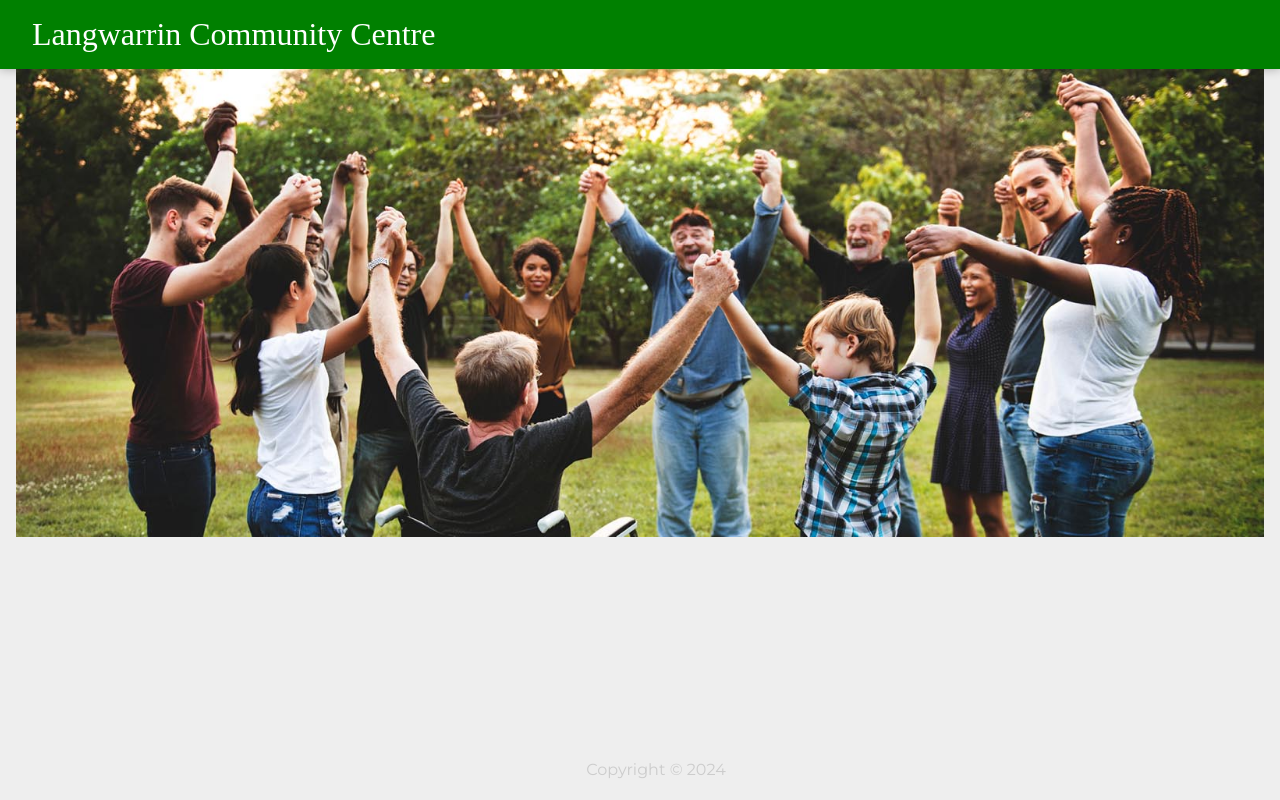
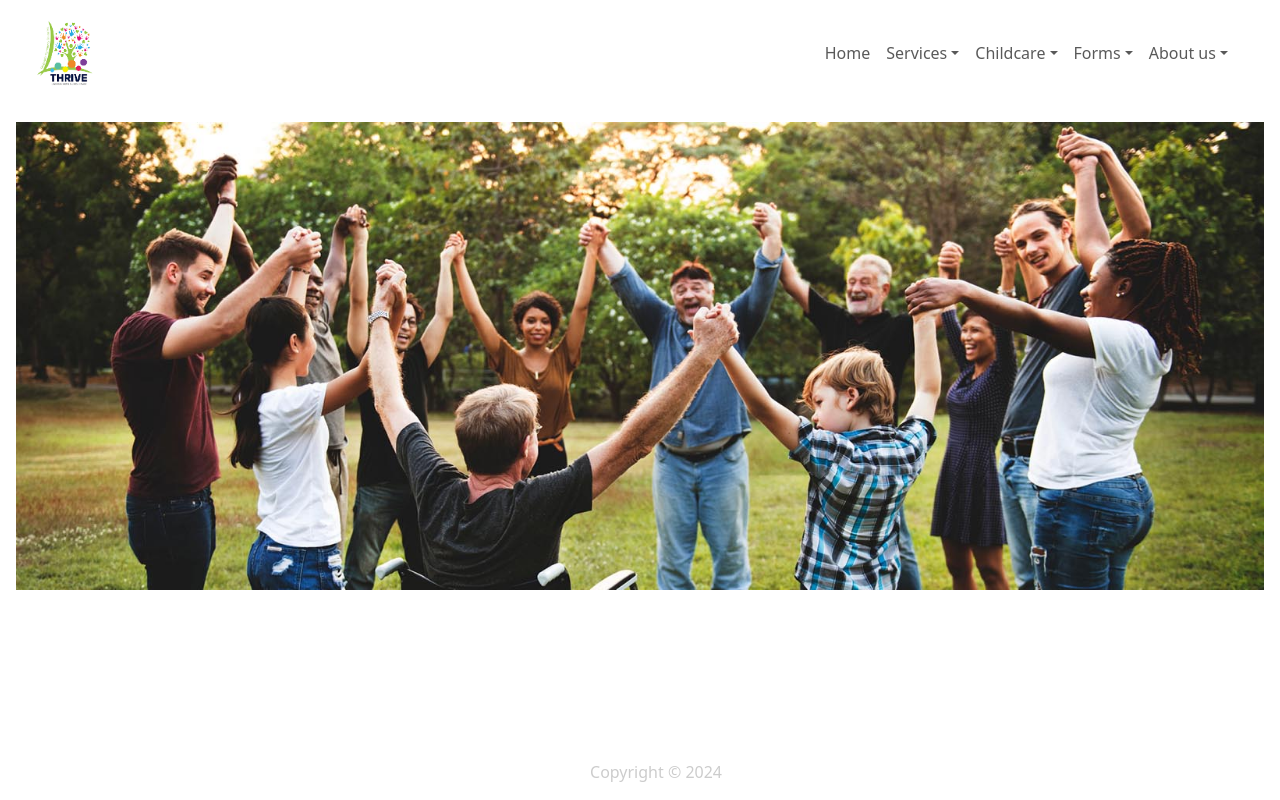
Before and after one commit to andywelly/LangwarrinCC-Website, a React (Vite) app in the folder Langwarrin_CC/: page / in a window 1280 px wide. Built offline with nearby package versions, Linux system fonts and the light colour scheme; a web font is replaced by a local one.

Commit message:
Created Navigation Bar

```diff
--- a/Langwarrin_CC/package.json
+++ b/Langwarrin_CC/package.json
@@ -10,7 +10,9 @@
     "preview": "vite preview"
   },
   "dependencies": {
+    "bootstrap": "^5.3.3",
     "react": "^18.3.1",
+    "react-bootstrap": "^2.10.4",
     "react-dom": "^18.3.1"
   },
   "devDependencies": {
--- a/Langwarrin_CC/src/App.jsx
+++ b/Langwarrin_CC/src/App.jsx
@@ -1,13 +1,13 @@
 //import React from "react";
 import Footer from "./Footer";
-import Header from "./Header";
 import Background from "./Background";
+import NavigationBar from "./Navigation_Bar";
 
 
 function App() {
     return (
         <div>
-            <Header/>
+            <NavigationBar></NavigationBar>
             <Background/>
             <Footer/>
         </div>
--- a/Langwarrin_CC/src/Header.jsx
+++ /dev/null
@@ -1,10 +0,0 @@
-
-function Header() {
-    return (
-        <header>
-            <h1>Langwarrin Community Centre</h1>
-        </header>
-    );
-}
-
-export default Header;
--- /dev/null
+++ b/Langwarrin_CC/src/Navigation_Bar.jsx
@@ -0,0 +1,59 @@
+import Container from 'react-bootstrap/Container';
+import Nav from 'react-bootstrap/Nav';
+import Navbar from 'react-bootstrap/Navbar';
+import NavDropdown from 'react-bootstrap/NavDropdown';
+import Offcanvas from 'react-bootstrap/Offcanvas';
+import Logo from './assets/Logo.png'; // Import the logo image
+
+function NavigationBar() {
+  return (
+    <Navbar expand="lg" className="bg-transparent mb-3 navbar-custom">
+      <Container fluid>
+        <Navbar.Brand href="#">
+          <img
+            src={Logo}
+            alt="Logo"
+            style={{ height: '80px', width: 'auto' }} // Adjust size as needed
+          />
+        </Navbar.Brand>
+        <Navbar.Toggle aria-controls="offcanvasNavbar" />
+        <Navbar.Offcanvas
+          id="offcanvasNavbar"
+          aria-labelledby="offcanvasNavbarLabel"
+          placement="end"
+        >
+          <Offcanvas.Header closeButton>
+            <Offcanvas.Title id="offcanvasNavbarLabel">Menu</Offcanvas.Title>
+          </Offcanvas.Header>
+          <Offcanvas.Body>
+            <Nav className="justify-content-end flex-grow-1 pe-3">
+              <Nav.Link href="#home">Home</Nav.Link>
+              <NavDropdown title="Services" id="services-dropdown">
+                <NavDropdown.Item href="#service1">Service 1</NavDropdown.Item>
+                <NavDropdown.Item href="#service2">Service 2</NavDropdown.Item>
+                <NavDropdown.Item href="#service3">Service 3</NavDropdown.Item>
+              </NavDropdown>
+              <NavDropdown title="Childcare" id="childcare-dropdown">
+                <NavDropdown.Item href="#childcare1">Childcare 1</NavDropdown.Item>
+                <NavDropdown.Item href="#childcare2">Childcare 2</NavDropdown.Item>
+                <NavDropdown.Item href="#childcare3">Childcare 3</NavDropdown.Item>
+              </NavDropdown>
+              <NavDropdown title="Forms" id="forms-dropdown">
+                <NavDropdown.Item href="#form1">Form 1</NavDropdown.Item>
+                <NavDropdown.Item href="#form2">Form 2</NavDropdown.Item>
+                <NavDropdown.Item href="#form3">Form 3</NavDropdown.Item>
+              </NavDropdown>
+              <NavDropdown title="About us" id="about-dropdown">
+                <NavDropdown.Item href="#about1">About 1</NavDropdown.Item>
+                <NavDropdown.Item href="#about2">About 2</NavDropdown.Item>
+                <NavDropdown.Item href="#about3">About 3</NavDropdown.Item>
+              </NavDropdown>
+            </Nav>
+          </Offcanvas.Body>
+        </Navbar.Offcanvas>
+      </Container>
+    </Navbar>
+  );
+}
+
+export default NavigationBar;
--- a/Langwarrin_CC/src/main.jsx
+++ b/Langwarrin_CC/src/main.jsx
@@ -1,6 +1,7 @@
 import { StrictMode } from 'react'
 import { createRoot } from 'react-dom/client'
 import App from './App.jsx'
+import '../node_modules/bootstrap/dist/css/bootstrap.min.css';
 //import './index.css'
 
 createRoot(document.getElementById('root')).render(
```
Also changed, not shown: Langwarrin_CC/src/assets/Logo.png (added), 1 other file (tests, documents, lock files or other folders).
